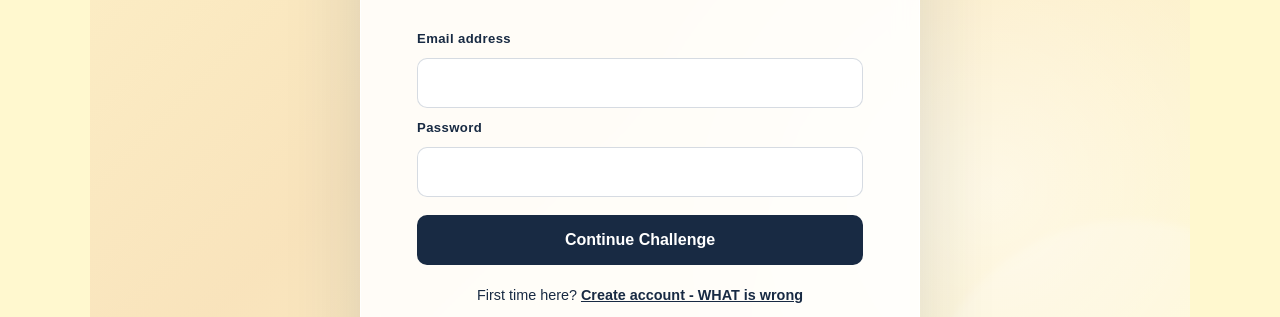
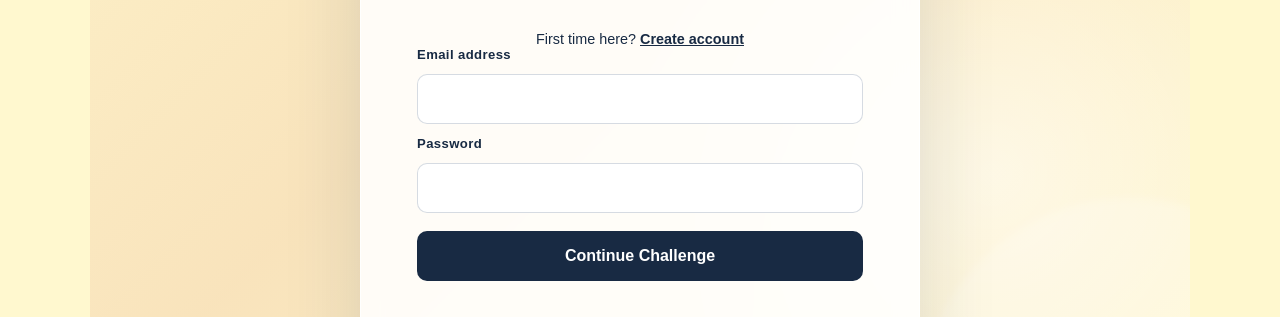
Before and after one commit to PinkDeskCo/bwamplerfit-challenge, a plain HTML site: page index.html in a window 1280 px wide. Shown: the part 635-952 px from the top of the page. Drawn offline with nearby package versions, Linux system fonts and the light colour scheme.

Commit message:
new form

```diff
--- a/assets/js/challenge.js
+++ b/assets/js/challenge.js
@@ -1,4 +1,4 @@
-console.log('still struggling')
+console.log('new form')
 
 "use strict";
 
--- a/index.html
+++ b/index.html
@@ -55,6 +55,19 @@
                     automatically and follow you across devices.
                 </p>
 
+                <p class="challenge-auth__switch">
+                    <span id="challenge-auth-switch-label">
+                        First time here?
+                    </span>
+
+                    <a
+                        href="#"
+                        id="challenge-auth-mode-toggle"
+                    >
+                        Create account
+                    </a>
+                </p>
+
                 <form
                     class="challenge-auth__form"
                     id="challenge-auth-form"
@@ -97,20 +110,6 @@
                     >
                         Continue Challenge
                     </button>
-
-                        <p class="challenge-auth__switch">
-                            <span id="challenge-auth-switch-label">
-                                First time here?
-                            </span>
-
-                            <a
-                                href="#"
-                                id="challenge-auth-mode-toggle"
-                            >
-                                Create account - WHAT  is wrong
-                            </a>
-                        </p>
-
                 </form>
                 <p
                     class="challenge-auth__message"
```
Lines whose indentation alone changed are shown as unchanged.
